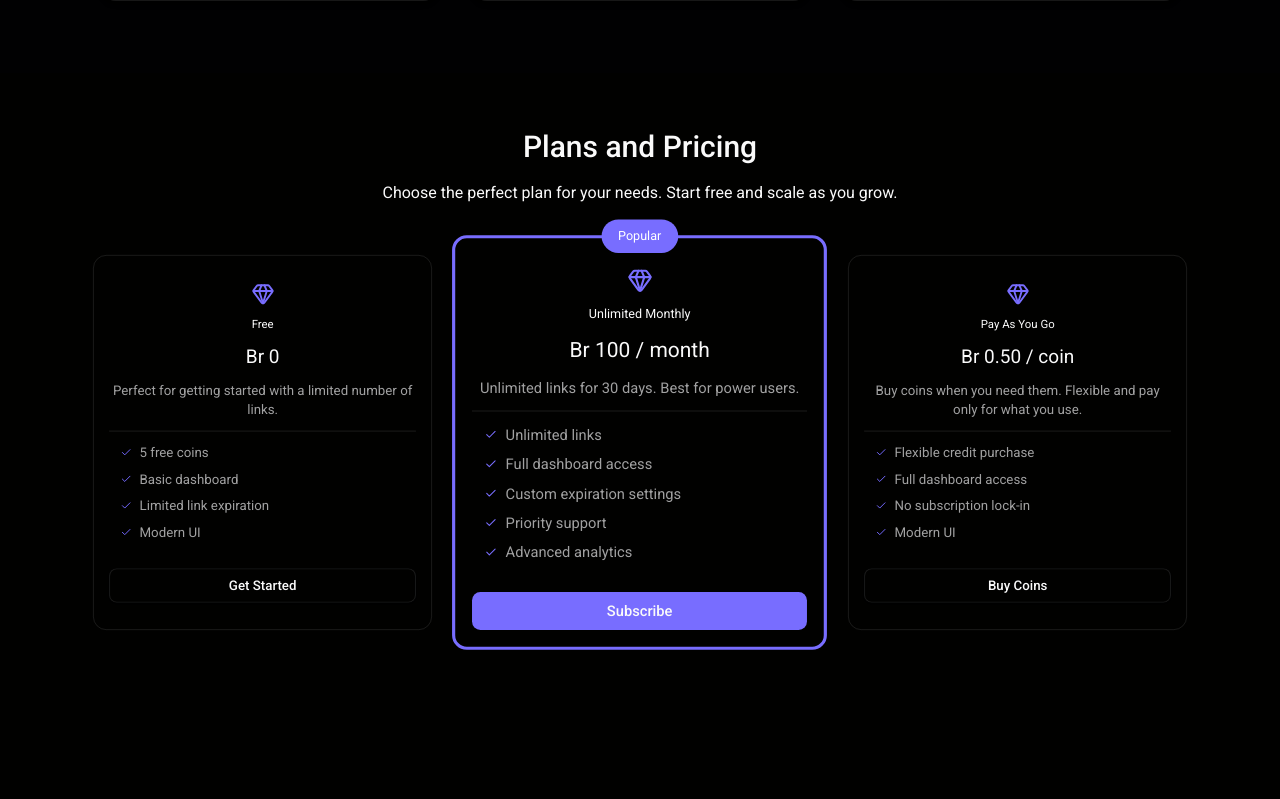
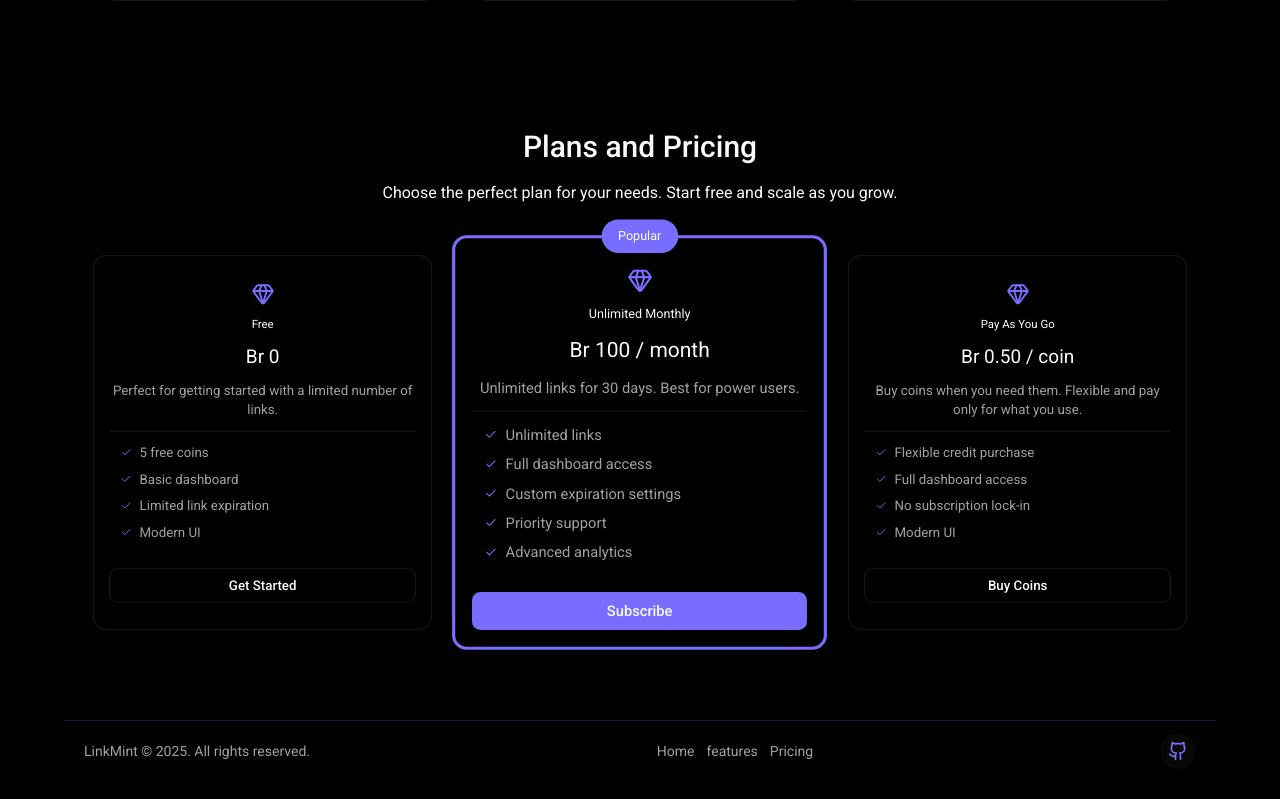
Before and after one commit to ubeyidah/link-mint, a Next.js app in the folder client/: page / in a window 1280 px wide. Shown: the part 1295-2094 px from the top of the page. Before the commit the page ends 2015 px from the top, so only its background shows below. Built offline with nearby package versions, Linux system fonts and the light colour scheme.

Commit message:
feat: footer section created

```diff
--- /dev/null
+++ b/client/app/(market)/_components/footer.tsx
@@ -0,0 +1,36 @@
+import { navItems } from "@/components/share/nav-bar";
+import Wrapper from "@/components/share/wrapper";
+import { Github } from "lucide-react";
+import Link from "next/link";
+import React from "react";
+
+const Footer = () => {
+  return (
+    <Wrapper
+      as="footer"
+      className="border-t border-primary/20 flex items-center justify-between pt-3 pb-8"
+    >
+      <p className="text-sm text-muted-foreground">
+        LinkMint © {new Date().getFullYear()}. All rights reserved.
+      </p>
+
+      <ul className="flex items-center justify-center gap-3">
+        {navItems.map((item) => (
+          <li key={item.name} className="text-muted-foreground text-sm">
+            <Link href={item.href}>{item.name}</Link>
+          </li>
+        ))}
+      </ul>
+      <a
+        href="https://github.com/ubeyidah/link-mint"
+        target="_blank"
+        rel="noopener noreferrer"
+        className="text-primary hover:text-primary/80 transition-colors rounded-full p-2 bg-muted hover:bg-secondary"
+      >
+        <Github className="size-5" />
+      </a>
+    </Wrapper>
+  );
+};
+
+export default Footer;
--- a/client/app/(market)/page.tsx
+++ b/client/app/(market)/page.tsx
@@ -2,6 +2,7 @@ import React from "react";
 import Hero from "./_components/hero";
 import Features from "./_components/features";
 import PricingSection from "./_components/pricing";
+import Footer from "./_components/footer";
 
 const HomePage = () => {
   return (
@@ -9,6 +10,7 @@ const HomePage = () => {
       <Hero />
       <Features />
       <PricingSection />
+      <Footer />
     </main>
   );
 };
--- a/client/components/share/nav-bar.tsx
+++ b/client/components/share/nav-bar.tsx
@@ -3,13 +3,12 @@ import Wrapper from "./wrapper";
 import Link from "next/link";
 import Image from "next/image";
 import { Button } from "../ui/button";
-
+export const navItems = [
+  { name: "Home", href: "/" },
+  { name: "features", href: "/#features" },
+  { name: "Pricing", href: "/#pricing" },
+];
 const Navbar = () => {
-  const navItems = [
-    { name: "Home", href: "/" },
-    { name: "features", href: "/#features" },
-    { name: "Pricing", href: "/#pricing" },
-  ];
   return (
     <header className="bg-transparent backdrop-blur-2xl fixed left-0 right-0 top-0 z-50">
       <Wrapper className="flex items-center justify-between py-4">
```
